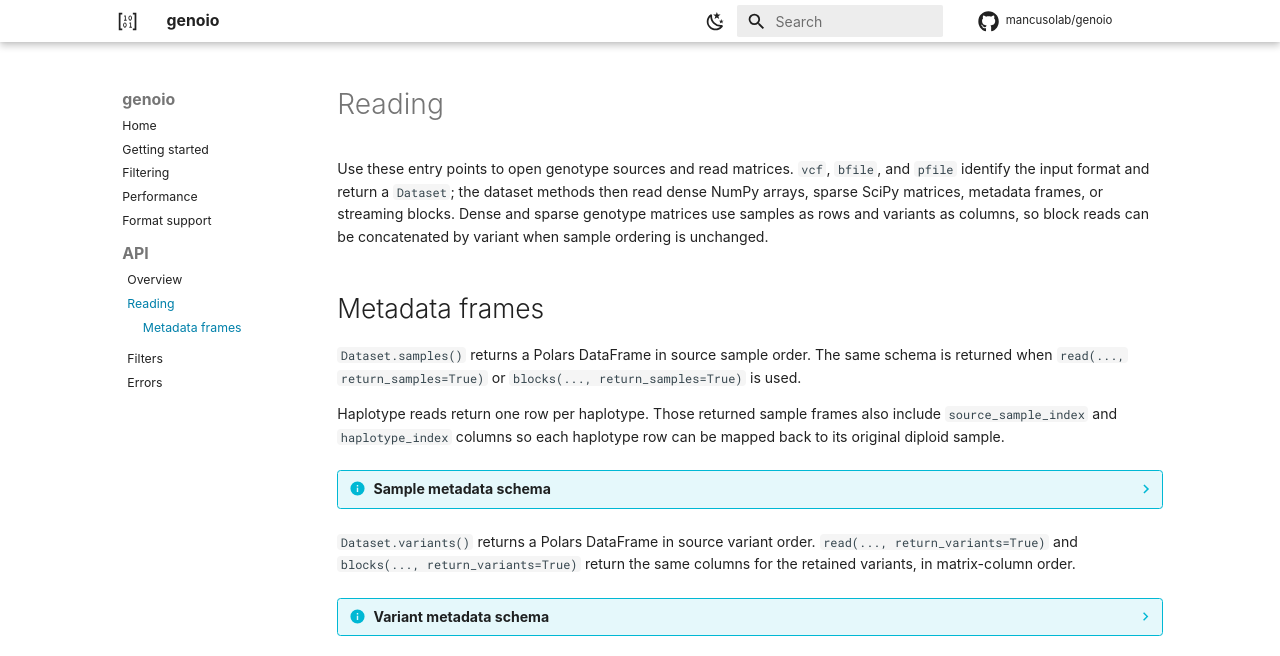
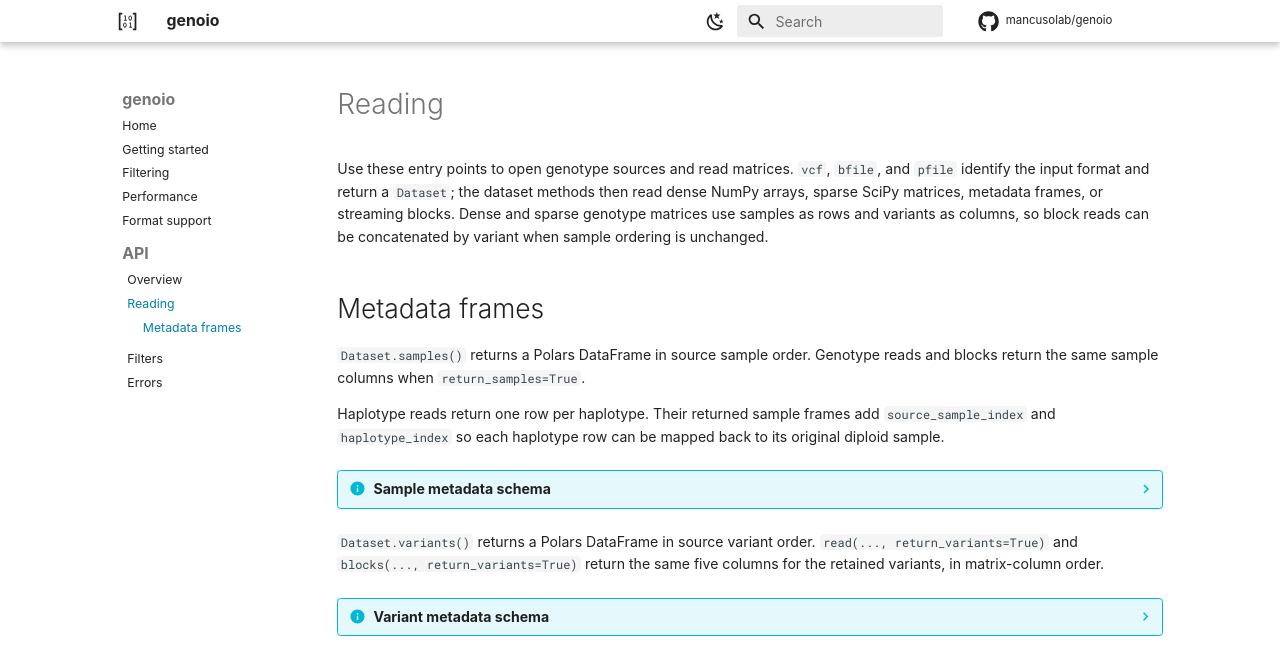
Before and after one commit to mancusolab/genoio, an MkDocs documentation site: the page built from docs/api/reading.md, in a window 1280 px wide and 1187 px high. Shown: the top 656 px of the window. Built offline with MkDocs 1.6.1 and Material for MkDocs 9.7.7, drawn with Linux system fonts in a browser that asks for light colours; comment, search, counter and statistics services are not loaded; grey boxes are pictures that could not be loaded.

Commit message:
Simplify variant metadata schema

```diff
--- a/docs/api/reading.md
+++ b/docs/api/reading.md
@@ -9,13 +9,13 @@
 
 ## Metadata frames
 
-`Dataset.samples()` returns a Polars DataFrame in source sample order. The same
-schema is returned when `read(..., return_samples=True)` or
-`blocks(..., return_samples=True)` is used.
+`Dataset.samples()` returns a Polars DataFrame in source sample order. Genotype
+reads and blocks return the same sample columns when
+`return_samples=True`.
 
-Haplotype reads return one row per haplotype. Those returned sample frames also
-include `source_sample_index` and `haplotype_index` columns so each haplotype row
-can be mapped back to its original diploid sample.
+Haplotype reads return one row per haplotype. Their returned sample frames add
+`source_sample_index` and `haplotype_index` so each haplotype row can be mapped
+back to its original diploid sample.
 
 ??? info "Sample metadata schema"
     | Column | Meaning |
@@ -31,7 +31,7 @@
 
 `Dataset.variants()` returns a Polars DataFrame in source variant order.
 `read(..., return_variants=True)` and `blocks(..., return_variants=True)` return
-the same columns for the retained variants, in matrix-column order.
+the same five columns for the retained variants, in matrix-column order.
 
 ??? info "Variant metadata schema"
     | Column | Meaning |
```
Also changed, not shown: other parts of docs/api/reading.md (+0 -11 lines), README.md (+3 -7 lines), docs/guide.md (+3 -28 lines), 8 other files.
